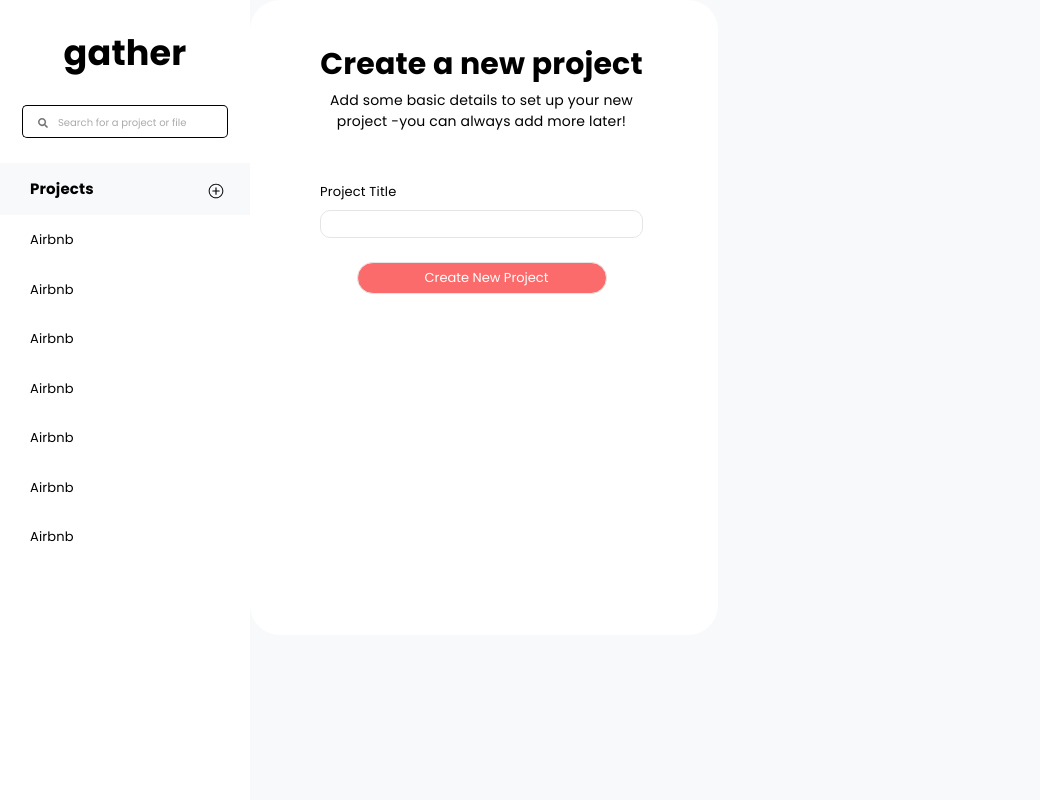
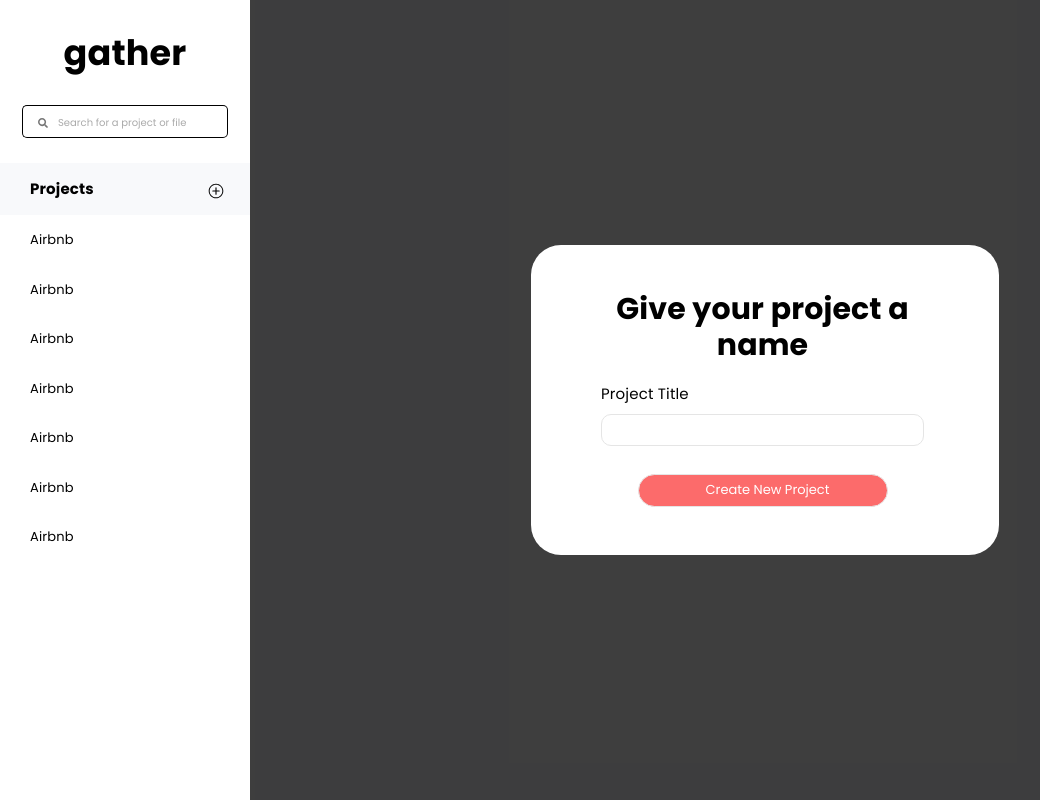
Before and after one commit to alexander-wu-aw/gather, a React (Create React App) app: page /add-project in a window 1280 px wide. Shown: the whole page, without its empty margins (0-1040 px from the left). Built offline with nearby package versions, Linux system fonts and the light colour scheme.

Commit message:
Create Project popup

```diff
--- a/package.json
+++ b/package.json
@@ -4,6 +4,7 @@
   "private": true,
   "dependencies": {
     "@pusher/chatkit-client": "^1.9.1",
+    "axios": "^0.19.0",
     "react": "^16.8.6",
     "react-dom": "^16.8.6",
     "react-icons": "^3.7.0",
--- a/public/index.html
+++ b/public/index.html
@@ -5,7 +5,7 @@
     <meta name="viewport" content="width=device-width, initial-scale=1" />
     <meta name="theme-color" content="#000000" />
     <link rel="manifest" href="%PUBLIC_URL%/manifest.json" />
-    <title>React App</title>
+    <title>Gather</title>
 
     <!-- Bootstrap-->
     <link rel="stylesheet" href="https://stackpath.bootstrapcdn.com/bootstrap/4.1.0/css/bootstrap.min.css"
--- a/src/App.css
+++ b/src/App.css
@@ -27,7 +27,7 @@ a {
   height: 100vh; /* Full-height: remove this if you want "auto" height */
   width: 250px; /* Set the width of the sidebar */
   position: fixed; /* Fixed Sidebar (stay in place on scroll) */
-  z-index: 1; /* Stay on top */
+  z-index: 10; /* Stay on top */
   top: 0; /* Stay at the top */
   left: 0;
   background-color: #FFFFFF; /* Black */
--- a/src/Components/Module/Module.css
+++ b/src/Components/Module/Module.css
@@ -9,8 +9,12 @@
     box-shadow: 0px 5px 15px rgba(0, 0, 0, 0.1);
     border: none;
     display: inline-block;
+    cursor: pointer;
+  }
+
+  .module-margin{
     margin: 30px 25px 30px 25px;
-    cursor: pointer;
+
   }
 
   .module:hover{
--- a/src/Components/ProjectDashboardComponents/CreateProject.js
+++ b/src/Components/ProjectDashboardComponents/CreateProject.js
@@ -6,9 +6,9 @@ class CreateProject extends Component{
 
     render(){
         return (
+            <div className="popup-create-prjt">
             <div className="create-prjt">
-                <h2>Create a new project</h2>
-                <p>Add some basic details to set up your new project -you can always add more later!</p>
+                <h2>Give your project a name</h2>
 
                 <form>
                     <label>
@@ -20,6 +20,8 @@ class CreateProject extends Component{
 
                 </form>
             </div>
+            <div onClick={this.props.closeAddProject} id="close-CreateProject"></div>
+            </div>
         );
         }
 }
--- a/src/Components/ProjectDashboardComponents/ProjectDash.css
+++ b/src/Components/ProjectDashboardComponents/ProjectDash.css
@@ -90,7 +90,7 @@
 .navbar .underline-from-center::after {
   content: "";
   position: absolute;
-  top: calc(100% - 0.125rem);
+  top: calc(100% - 0.001rem);
   border-bottom: 0.125rem solid #000000;
   left: 50%;
   right: 50%;
@@ -168,36 +168,53 @@
   position: absolute;
 }
 
+.popup-create-prjt{
+  position: fixed;
+  top: 0;
+  left: 250px;
+  right: 0;
+  bottom: 0;
+  z-index: 8;
+  background-color: rgba(0,0,0, 0.5);
+
+}
 
 .create-prjt {
+  position:absolute;
+  top: 0;
+  left: 0;
+  right: 0;
+  bottom: 0;
+  margin:auto;
+  z-index: 9;
+
   background-color: white;
   width: 468px;
-  height: 635px;
+  height: 310px;
   border-radius: 30px;
   text-align: center;
   display: inline-block;
   padding: 46px 75px 0 70px;
 }
+
 .create-prjt h2 {
   font-weight: bold;
   font-size: 30px;
   line-height: 36px;
 }
-.create-prjt p {
-  font-size: 14px;
-}
+
 .create-prjt form{
   text-align: left;
-  font-size: 13px;
-  margin-top: 50px;
+  font-size: 15px;
+  margin-top: 20px;
 }
 .create-prjt label {
   width: 100%;
 }
 .create-prjt input {
   width: 100%;
-  margin: 8px 0 16px 0;
-  font-size: 10px;
+  margin: 8px 0 20px 0;
+  font-size: 13px;
   padding: 5px 5px 6px 15px;
   border: 1px solid #E5E5E5;
   box-sizing: border-box;
@@ -215,3 +232,13 @@ input[type="submit"].create-prjt-submit {
   margin: auto;
   display: block;
 }
+#close-CreateProject{
+  position: fixed;
+  top: 0;
+  left: 250px;
+  right: 0;
+  bottom: 0;
+  margin: auto;
+  background-color: rgba(0,0,0, 0.5);
+  display: fixed;
+}
--- a/src/Components/ProjectDashboardComponents/ProjectDash.js
+++ b/src/Components/ProjectDashboardComponents/ProjectDash.js
@@ -1,20 +1,32 @@
 import React, {Component} from 'react';
+import axios from 'axios'
+
 import './ProjectDash.css';
+
 import Module from '../Module/Module';
+import {NavLink} from "react-router-dom";
+
 import { IoIosAddCircleOutline } from "react-icons/io";
 import {FaAngleDown} from "react-icons/fa";
-
-import {NavLink} from "react-router-dom";
-
-
+import CreateProject from './CreateProject';
 
 class ProjectDash extends Component{
   constructor(props){
     super(props);
     this.state = {
+      addProject: false
+    }
+    this.addProject = this.addProject.bind(this)
+  }
 
-    }
+  addProject() {
+    this.setState({
+      addProject: !this.state.addProject
+    });
   }
+
+
+
 
     render(){
         return (
@@ -34,14 +46,12 @@ class ProjectDash extends Component{
               </nav>
 
               <div className="project-all" href="/add-project">
-              <NavLink to="/add-project">
-                <div className="project-add">
+                <div onClick={this.addProject} className="project-add">
                     Add a new project
                   <div className="project-add-btn">
                     <IoIosAddCircleOutline/>
                   </div>
                 </div>
-                </NavLink>
                   <Module/>
                   <Module/>
                   <Module/>
@@ -53,7 +63,12 @@ class ProjectDash extends Component{
                   <Module/>
                   <Module/>
               </div>
+              {this.state.addProject ?
+                <>
+                <CreateProject closeAddProject={this.addProject}/>
+                </> : null}
         </div>
+
         );
         }
 }
```
Also changed, not shown: src/Components/Module/Module.js (+1 -1 lines), 1 other file (tests, documents, lock files or other folders).
